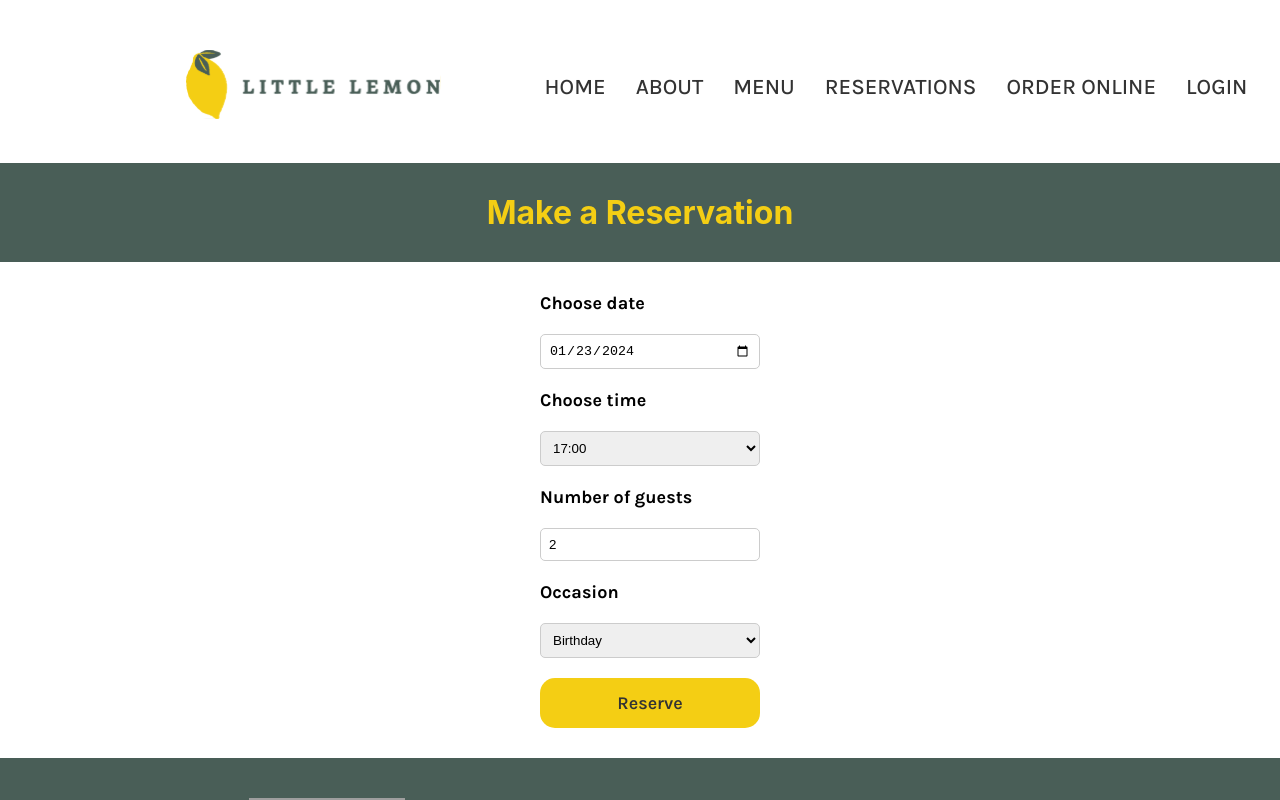
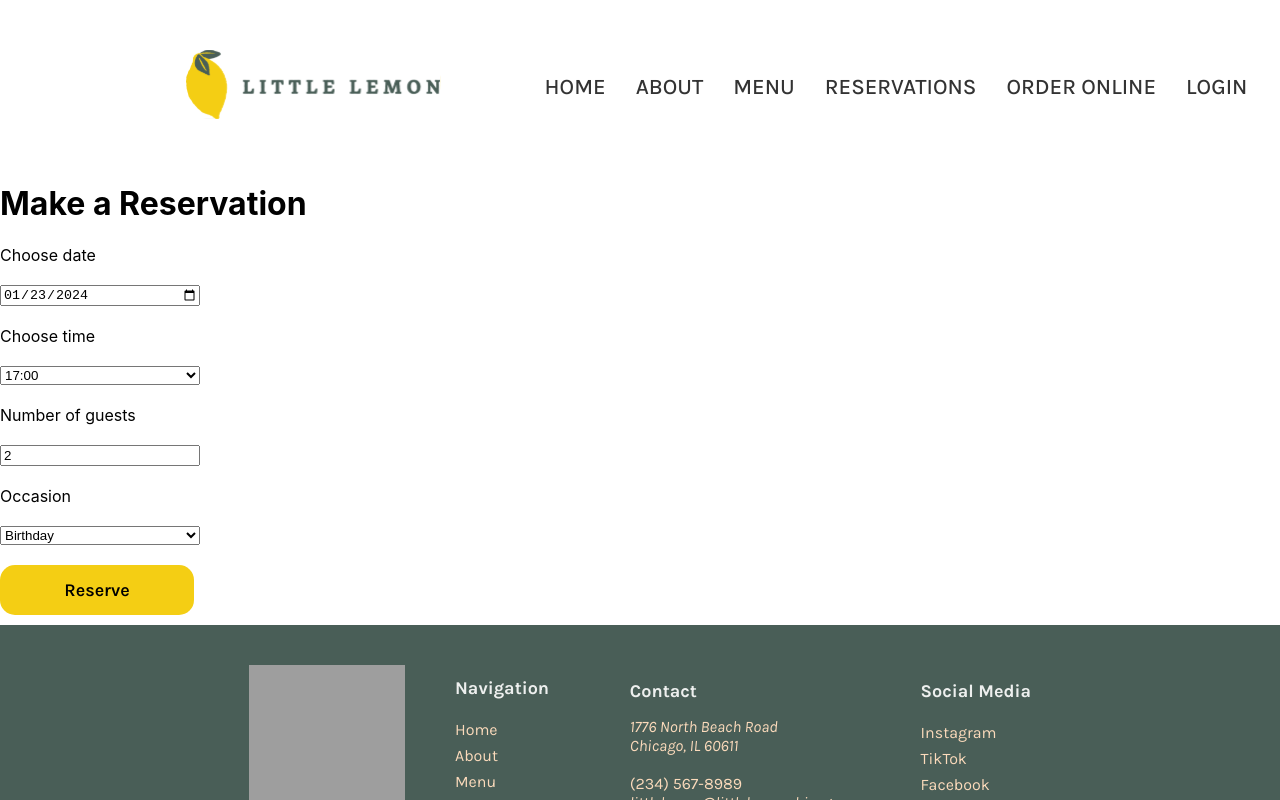
Before and after one commit to andyornia/frontend-capstone, a React (Create React App) app: page /booking in a window 1280 px wide. Shown: the top 800 px of the page. Built offline with nearby package versions, Linux system fonts and the light colour scheme; grey boxes are pictures that could not be loaded; a web font is replaced by a local one.

Commit message:
working on a mock API, having trouble with unavailable class and might be because it should be updating the state

```diff
--- a/public/index.html
+++ b/public/index.html
@@ -27,6 +27,8 @@
       work correctly both with client-side routing and a non-root public URL.
       Learn how to configure a non-root public URL by running `npm run build`.
     -->
+    <script src="https://raw.githubusercontent.com/Meta-Front-End-Developer-PC/capstone/master/api.js"></script>
+
     <title>React App</title>
   </head>
   <body>
--- a/src/BookingForm.js
+++ b/src/BookingForm.js
@@ -1,6 +1,9 @@
 import React, { useState } from 'react';
+import { fetchAPI, submitAPI } from './mockAPI/myAPI';
 
 const BookingForm = ({ availableTimes, initializeTimes, updateTimes }) => {
+
+    fetchAPI('2024-01-01');
 
     // Get today's date
     const today = new Date();
@@ -29,11 +32,7 @@ const BookingForm = ({ availableTimes, initializeTimes, updateTimes }) => {
         timeKeys.sort();
 
         timeKeys.forEach(key => {
-         if (availableTimes[key]) {
-          options.push(<option key={key}>{key}:00</option>);
-         } else {
-          options.push(<option key={key} class="unavailable">{key}:00</option>);
-         }
+            options.push(<option key={key} className={availableTimes[key] ? "" : "unavailable"}>{key}:00</option>);
         });
     } else {
         options.push(<option key={11}>{"11:00"}</option>);
@@ -51,7 +50,7 @@ const BookingForm = ({ availableTimes, initializeTimes, updateTimes }) => {
     }
 
     return (
-        <form id="reservationForm" style={{ display: 'grid', maxWidth: '200px', gap: '20px' }} onSubmit={handleSubmit}>
+        <form id="reservationForm" onSubmit={handleSubmit}>
            <label htmlFor="reservationDate">Choose date</label>
            <input type="date" id="reservationDate" name="reservationDate" value={formData.reservationDate} onChange={handleChange} />
            <label htmlFor="reservationTime">Choose time</label>
--- a/src/Main.js
+++ b/src/Main.js
@@ -6,13 +6,12 @@ import Header from './Header';
 import Nav from './Nav';
 import Footer from './Footer';
 
+import allTimes from './mockAPI/allTimes';
+import { fetchAPI, submitAPI } from './mockAPI/myAPI';
 
 function Main({ children }) {
 
-   const options = {};
-   for (let i = 11; i <= 22; i++) {
-      options[i] = true;
-   }
+  const options = fetchAPI('2024-01-01');
 
   function timeReducer(state, action) {
       switch (action.type) {
--- /dev/null
+++ b/src/mockAPI/allTimes.js
@@ -0,0 +1,7 @@
+const allTimes =[];
+
+for (let i = 10; i <= 22; i++) {
+  allTimes[i] = true;
+}
+
+export default allTimes;
--- /dev/null
+++ b/src/mockAPI/myAPI.js
@@ -0,0 +1,33 @@
+/* eslint-disable no-unused-vars */
+import allTimes from './allTimes';
+
+export const fetchAPI = (date) => {
+    console.log(date);
+    console.log(allTimes);
+
+    let times = { ...allTimes };
+
+    const nTimes = Object.keys(times).length;
+
+
+    /* probability of a time not being available */
+    let randomValue = Math.random();
+    randomValue = 0.7;
+
+
+    Object.entries(times).forEach(([key, value]) => {
+       if (Math.random() < randomValue) {
+           times[key] = false;
+       }
+    });
+
+    console.log(times)
+    return times;
+
+
+};
+
+export const submitAPI = (formData) => {
+  console.log(formData);
+};
+/* eslint-enable no-unused-vars */
--- a/src/styles.css
+++ b/src/styles.css
@@ -11,50 +11,59 @@
 
 }
 
+/*#reservationForm {*/
+/*    margin: 0 auto 20px auto;*/
+/*}*/
+
+/*#bookingFormHeadline {*/
+/*    margin: 0px auto;*/
+/*    margin-bottom: 30px;*/
+/*    padding: 30px 0;*/
+/*    text-align: center;*/
+/*    background-color: var(--primary-green);*/
+/*    color: var(--primary-yellow);*/
+/*}*/
+
+/*#reservationForm label {*/
+/*    display: block;*/
+/*    font-weight: bold;*/
+/*    margin: 0;*/
+/*    font-family: var(--karla-font);*/
+/*    font-size: 18px;*/
+/*}*/
+
+/*#reservationForm input,*/
+/*#reservationForm select {*/
+/*    width: 100%;*/
+/*    padding: 8px;*/
+/*    border: 1px solid #ccc;*/
+/*    border-radius: 5px;*/
+/*    box-sizing: border-box;*/
+/*  }*/
+
+/*#reservationForm button {*/
+/*    padding: 10px 20px;*/
+/*    background-color: var(--primary-yellow);*/
+/*    color: var(--highlight-black);*/
+/*    font-family: var(--karla-font);*/
+/*    border: none;*/
+/*    border-radius: 15px;*/
+/*    cursor: pointer;*/
+/*    font-size: 18px;*/
+/*    font-weight: 600;*/
+/*    width: 220px;*/
+/*    height: 50px;*/
+/*  }*/
+
 #reservationForm {
-    margin: 0 auto 20px auto;
+    display: grid;
+    width: 200px;
+    gap: 20px;
 }
 
-#bookingFormHeadline {
-    margin: 0px auto;
-    margin-bottom: 30px;
-    padding: 30px 0;
-    text-align: center;
-    background-color: var(--primary-green);
-    color: var(--primary-yellow);
+.unavailable {
+    font-style: italic;
 }
-
-#reservationForm label {
-    display: block;
-    font-weight: bold;
-    margin: 0;
-    font-family: var(--karla-font);
-    font-size: 18px;
-}
-
-#reservationForm input,
-#reservationForm select {
-    width: 100%;
-    padding: 8px;
-    border: 1px solid #ccc;
-    border-radius: 5px;
-    box-sizing: border-box;
-  }
-
-#reservationForm button {
-    padding: 10px 20px;
-    background-color: var(--primary-yellow);
-    color: var(--highlight-black);
-    font-family: var(--karla-font);
-    border: none;
-    border-radius: 15px;
-    cursor: pointer;
-    font-size: 18px;
-    font-weight: 600;
-    width: 220px;
-    height: 50px;
-  }
-
 
 @media (min-width: 768px) {
 
```
